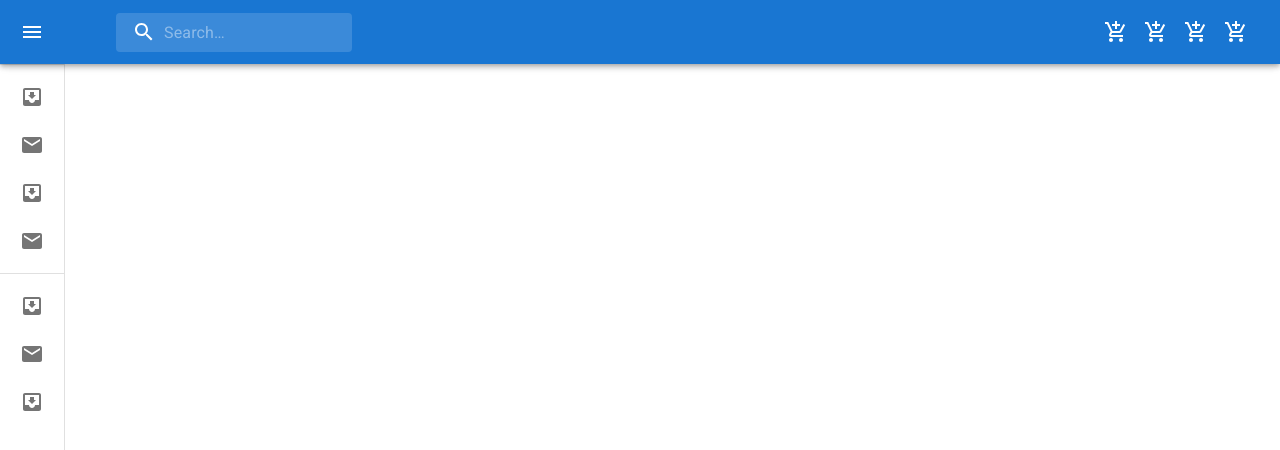
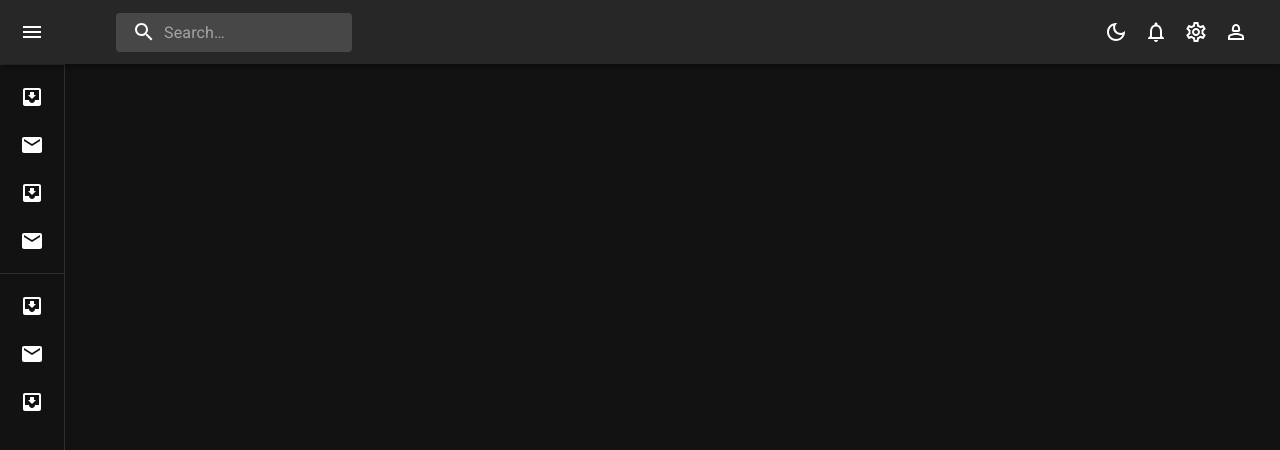
Before and after one commit to rachidBounessah/React-AdminDashboard, a React (Vite) app: page / in a window 1280 px wide. Shown: the top 450 px of the page. Built offline with nearby package versions, Linux system fonts and the light colour scheme.

Commit message:
add file theme and add provider theme in app

```diff
--- a/src/App.jsx
+++ b/src/App.jsx
@@ -1,14 +1,21 @@
 import * as React from "react";
-import { styled, useTheme } from "@mui/material/styles";
+import {
+  ThemeProvider,
+  createTheme,
+  styled,
+  useTheme,
+} from "@mui/material/styles";
 import Box from "@mui/material/Box";
 
 import CssBaseline from "@mui/material/CssBaseline";
 
 import TopBar from "./components/TopBar";
 import SideBar from "./components/SideBar";
+import { getDesignTokens } from "./theme";
 
 export default function MiniDrawer() {
-  const theme = useTheme();
+  const [mode, setMode] = React.useState("dark");
+  const theme = React.useMemo(() => createTheme(getDesignTokens(mode)), [mode]);
   const [open, setOpen] = React.useState(false);
 
   const handleDrawerOpen = () => {
@@ -20,11 +27,13 @@ export default function MiniDrawer() {
   };
 
   return (
+    <ThemeProvider theme={theme}>
       <Box sx={{ display: "flex" }}>
         <CssBaseline />
         <TopBar open={open} handleDrawerOpen={handleDrawerOpen} />
         <SideBar open={open} handleDrawerClose={handleDrawerClose} />
         <Box component="main" sx={{ flexGrow: 1, p: 3 }}></Box>
       </Box>
+    </ThemeProvider>
   );
 }
--- a/src/components/TopBar.jsx
+++ b/src/components/TopBar.jsx
@@ -1,10 +1,17 @@
 import MenuIcon from "@mui/icons-material/Menu";
-import { Box, IconButton, Stack, Toolbar } from "@mui/material";
+import { Box, IconButton, Stack, Toolbar, useTheme } from "@mui/material";
 import MuiAppBar from "@mui/material/AppBar";
 import { styled, alpha } from "@mui/material/styles";
 import SearchIcon from "@mui/icons-material/Search";
 import InputBase from "@mui/material/InputBase";
 import AddShoppingCartIcon from "@mui/icons-material/AddShoppingCart";
+import Person2OutlinedIcon from "@mui/icons-material/Person2Outlined";
+import DeleteOutlineOutlinedIcon from "@mui/icons-material/DeleteOutlineOutlined";
+import DarkModeOutlinedIcon from "@mui/icons-material/DarkModeOutlined";
+import LightModeOutlinedIcon from "@mui/icons-material/LightModeOutlined";
+import NotificationsOutlinedIcon from "@mui/icons-material/NotificationsNoneOutlined";
+import SettingsOutlinedIcon from "@mui/icons-material/SettingsOutlined";
+
 const drawerWidth = 240;
 const AppBar = styled(MuiAppBar, {
   shouldForwardProp: (prop) => prop !== "open",
@@ -65,6 +72,7 @@ const StyledInputBase = styled(InputBase)(({ theme }) => ({
   },
 }));
 export default function TopBar({ open, handleDrawerOpen }) {
+  const theme = useTheme();
   return (
     <AppBar
       position="fixed"
@@ -96,17 +104,26 @@ export default function TopBar({ open, handleDrawerOpen }) {
         </Search>
         <Box flexGrow={1} />
         <Stack direction={"row"}>
-          <IconButton color="inherit" aria-label="add to shopping cart">
-            <AddShoppingCartIcon />
+          {theme.palette.mode === "light" ? (
+            <IconButton color="inherit">
+              <LightModeOutlinedIcon />
+            </IconButton>
+          ) : (
+            <IconButton color="inherit">
+              <DarkModeOutlinedIcon />
+            </IconButton>
+          )}
+
+          <IconButton color="inherit">
+            <NotificationsOutlinedIcon />
           </IconButton>
-          <IconButton color="inherit" aria-label="add to shopping cart">
-            <AddShoppingCartIcon />
+
+          <IconButton color="inherit">
+            <SettingsOutlinedIcon />
           </IconButton>
-          <IconButton color="inherit" aria-label="add to shopping cart">
-            <AddShoppingCartIcon />
-          </IconButton>
-          <IconButton color="inherit" aria-label="add to shopping cart">
-            <AddShoppingCartIcon />
+
+          <IconButton color="inherit">
+            <Person2OutlinedIcon />
           </IconButton>
         </Stack>
       </Toolbar>
--- /dev/null
+++ b/src/theme.jsx
@@ -0,0 +1,12 @@
+export const getDesignTokens = (mode) => ({
+  palette: {
+    mode,
+    ...(mode === "light"
+      ? {
+          // palette values for light mode
+        }
+      : {
+          // palette values for dark mode
+        }),
+  },
+});
```
Lines whose indentation alone changed are shown as unchanged.
